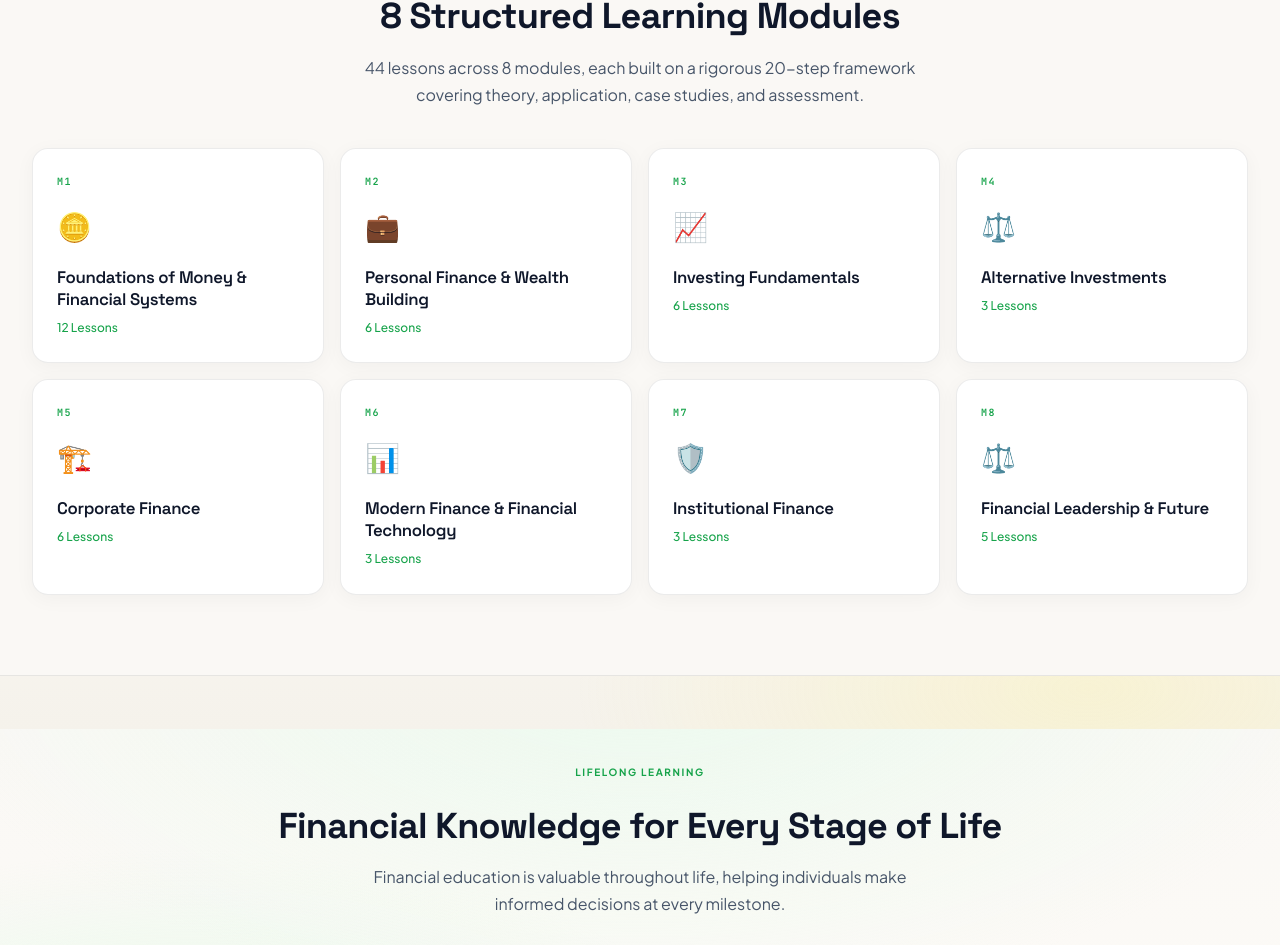
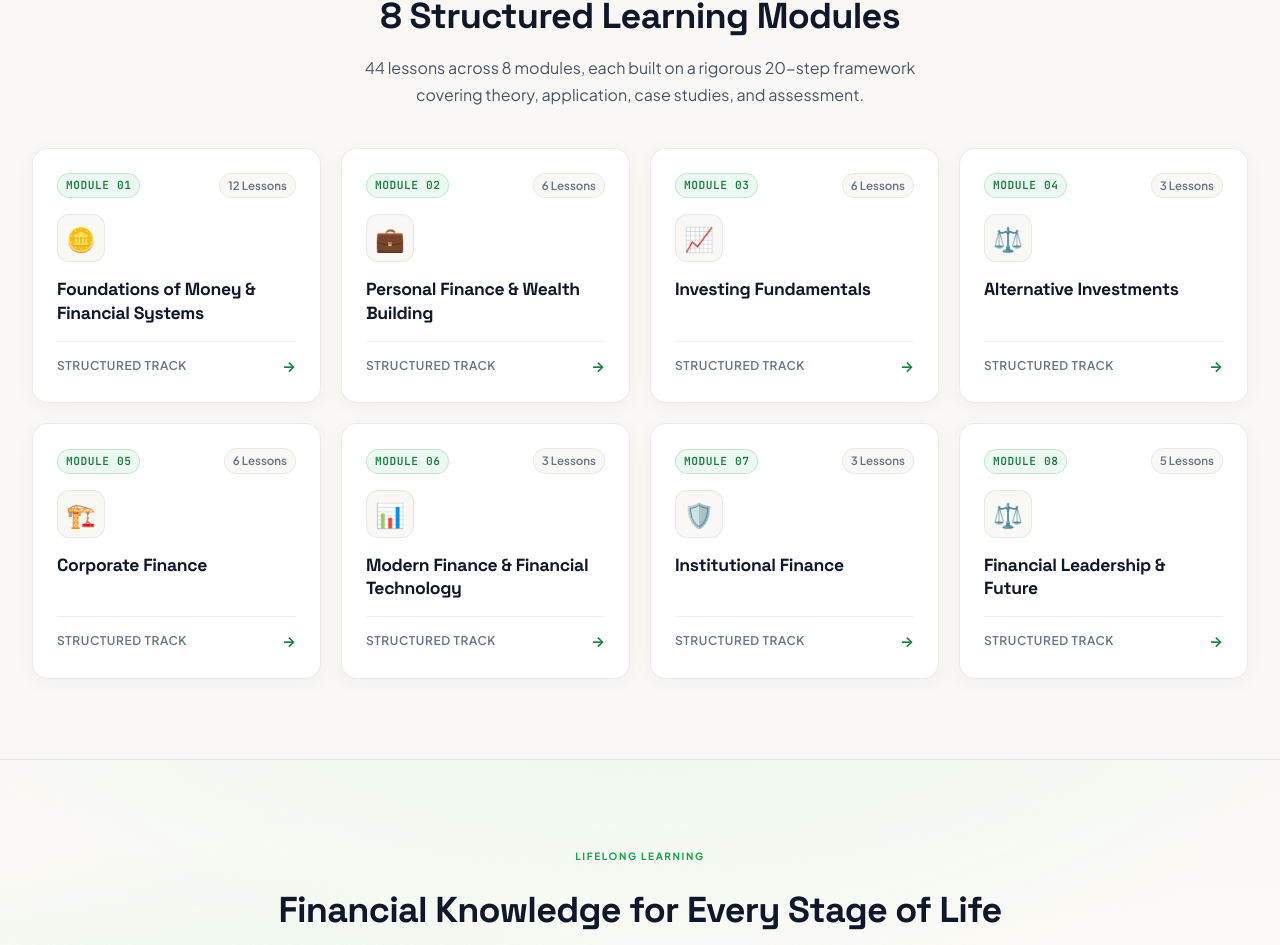
Before and after one commit to mediaworksrdx-cell/FingenIQ, a Next.js app: page /curriculum in a window 1280 px wide. Shown: the part 871-1816 px from the top of the page. Built offline with nearby package versions, Linux system fonts and the light colour scheme; no server answers.

Commit message:
design(curriculum): redesign module cards with structured badges, icon tiles, and interactive affordances

```diff
--- a/src/app/curriculum/page.tsx
+++ b/src/app/curriculum/page.tsx
@@ -79,13 +79,21 @@ export default function CurriculumPage() {
                   44 lessons across 8 modules, each built on a rigorous 20-step framework covering theory, application, case studies, and assessment.
                 </p>
               </div>
-              <div style={{ display: 'grid', gridTemplateColumns: 'repeat(auto-fit, minmax(240px, 1fr))', gap: 'var(--sp-4)' }}>
+              <div style={{ display: 'grid', gridTemplateColumns: 'repeat(auto-fit, minmax(260px, 1fr))', gap: 'var(--sp-5)' }}>
                 {MODULES.map((m, idx) => (
                   <div key={m.id} className="module-tile animate-fadeUp" style={{ animationDelay: `${idx * 40}ms` }}>
-                    <div className="module-tile__num">M{m.order}</div>
-                    <div className="module-tile__icon">{m.icon}</div>
+                    <div className="module-tile__header">
+                      <span className="module-tile__badge">Module 0{m.order}</span>
+                      <span className="module-tile__pill">{m.lessonIds.length} Lessons</span>
+                    </div>
+                    <div className="module-tile__icon-box">
+                      {m.icon}
+                    </div>
                     <h3 className="module-tile__title">{m.title}</h3>
-                    <div className="module-tile__count">{m.lessonIds.length} Lessons</div>
+                    <div className="module-tile__footer">
+                      <span className="module-tile__cta">Structured Track</span>
+                      <span className="module-tile__arrow">→</span>
+                    </div>
                   </div>
                 ))}
               </div>
--- a/src/app/globals.css
+++ b/src/app/globals.css
@@ -1197,43 +1197,100 @@ code {
 }
 .section-header { margin-bottom: var(--sp-10); }
 
-/* ─── MODULE TILE ────────────────────────────────────────────────────────────── */
+/* ─── MODULE TILE (Institutional Luxury Card) ────────────────────────────────── */
 .module-tile {
   background: #FFFFFF;
   border: 1px solid rgba(0, 0, 0, 0.08);
   border-radius: var(--radius-xl);
   padding: var(--sp-6);
-  transition: all var(--dur-base) var(--ease-out);
+  transition: all var(--dur-slow) var(--ease-spring-confident);
   cursor: pointer;
   position: relative;
   overflow: hidden;
   box-shadow: 0 4px 20px rgba(0, 0, 0, 0.04);
+  display: flex;
+  flex-direction: column;
+  min-height: 220px;
 }
 .module-tile:hover {
   background: #FFFFFF;
   border-color: rgba(22, 163, 74, 0.35);
-  transform: translateY(-4px);
-  box-shadow: 0 14px 36px rgba(22, 101, 52, 0.12);
-}
-.module-tile__num {
+  transform: translateY(-4px) scale(1.006);
+  box-shadow: 0 16px 40px -10px rgba(22, 101, 52, 0.14), 0 0 0 1px rgba(22, 163, 74, 0.25);
+}
+.module-tile__header {
+  display: flex;
+  align-items: center;
+  justify-content: space-between;
+  margin-bottom: var(--sp-4);
+}
+.module-tile__badge {
   font-family: var(--font-mono);
-  font-size: var(--text-2xs);
-  font-weight: 700;
-  color: #16A34A;
-  letter-spacing: var(--tracking-widest);
+  font-size: 0.7rem;
+  font-weight: 700;
+  color: #15803D;
+  background: rgba(22, 163, 74, 0.08);
+  border: 1px solid rgba(22, 163, 74, 0.2);
+  padding: 2px 8px;
+  border-radius: 9999px;
+  letter-spacing: 0.05em;
   text-transform: uppercase;
-  margin-bottom: var(--sp-3);
-}
-.module-tile__icon { font-size: 1.75rem; margin-bottom: var(--sp-4); }
+}
+.module-tile__pill {
+  font-size: 0.72rem;
+  color: #64748B;
+  background: #FAF8F5;
+  border: 1px solid rgba(0, 0, 0, 0.06);
+  padding: 2px 8px;
+  border-radius: 9999px;
+  font-weight: 600;
+}
+.module-tile__icon-box {
+  width: 48px;
+  height: 48px;
+  border-radius: 12px;
+  background: #FAF8F5;
+  border: 1px solid rgba(0, 0, 0, 0.06);
+  display: flex;
+  align-items: center;
+  justify-content: center;
+  font-size: 1.5rem;
+  margin-bottom: var(--sp-4);
+  box-shadow: inset 0 1px 2px rgba(0, 0, 0, 0.02);
+}
 .module-tile__title {
   font-family: var(--font-serif);
-  font-size: 1.05rem;
+  font-size: 1.1rem;
+  font-weight: 700;
+  color: #0F172A;
+  margin-bottom: var(--sp-4);
+  line-height: var(--leading-snug);
+  flex: 1;
+}
+.module-tile__footer {
+  display: flex;
+  align-items: center;
+  justify-content: space-between;
+  border-top: 1px solid rgba(0, 0, 0, 0.06);
+  padding-top: var(--sp-3);
+  margin-top: auto;
+}
+.module-tile__cta {
+  font-size: 0.75rem;
   font-weight: 600;
-  color: #0F172A;
-  margin-bottom: var(--sp-2);
-  line-height: var(--leading-snug);
-}
-.module-tile__count { font-size: var(--text-xs); color: #16A34A; font-weight: 500; }
+  color: #64748B;
+  text-transform: uppercase;
+  letter-spacing: 0.05em;
+}
+.module-tile__arrow {
+  color: #15803D;
+  font-size: 0.9rem;
+  font-weight: 700;
+  transition: transform 0.2s ease;
+}
+.module-tile:hover .module-tile__arrow {
+  transform: translateX(3px);
+}
 
 /* ─── LESSON CARD ────────────────────────────────────────────────────────────── */
 .lesson-card {
```
